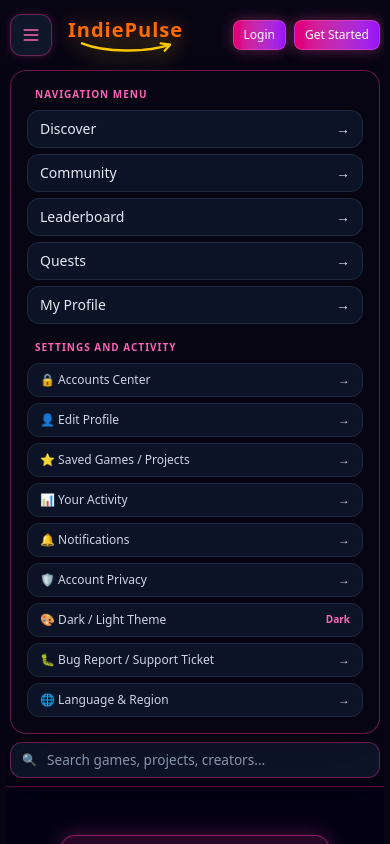
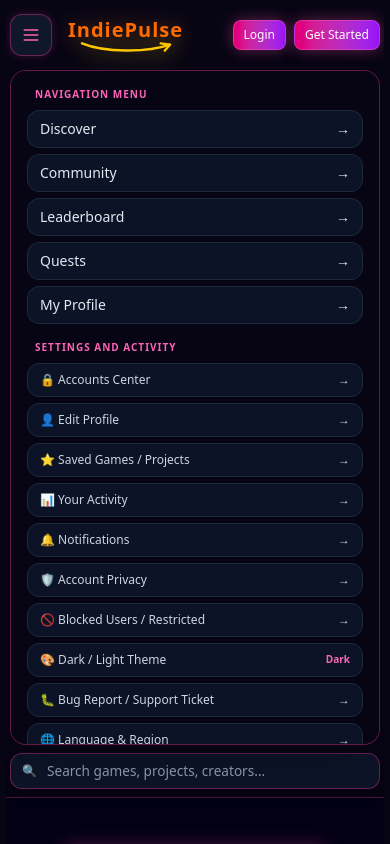
Before and after one commit to Patil-IndiePulse/IndiePulse, a Next.js app: page / in a window 390 px wide. Both pictures are taken after a click on the button "Toggle Menu". Shown: the top 844 px of the page. Built offline with nearby package versions, Linux system fonts and the light colour scheme.

Commit message:
add missing blocked users and data deactivation features to mobile menu matching laptop

```diff
--- a/app/page.tsx
+++ b/app/page.tsx
@@ -90,7 +90,7 @@ export default function Home() {
           </div>
         </div>
 
-        {/* Hamburger Menu Drawer containing Navigation & Settings & Activity features */}
+        {/* Hamburger Menu Drawer containing ALL Navigation & Settings features matching Laptop view */}
         {isMenuOpen && (
           <div className="w-full bg-[#070514] border border-pink-500/40 rounded-2xl p-4 flex flex-col gap-4 shadow-2xl transition-all animate-in fade-in slide-in-from-top-2 z-50 max-h-[80vh] overflow-y-auto">
 
@@ -116,7 +116,7 @@ export default function Home() {
               </div>
             </div>
 
-            {/* Section 2: Settings and Activity */}
+            {/* Section 2: Settings and Activity (Complete with all features including Blocked Users and Data Deactivation) */}
             <div>
               <div className="text-[10px] uppercase tracking-widest text-pink-400 font-bold px-2 mb-2">Settings and Activity</div>
               <div className="flex flex-col gap-1.5">
@@ -138,6 +138,9 @@ export default function Home() {
                 <a href="/settings/privacy" onClick={() => setIsMenuOpen(false)} className="px-3 py-2 bg-slate-900/80 hover:bg-pink-950/40 border border-slate-800 rounded-xl text-xs text-slate-300 hover:text-white transition-colors flex items-center justify-between">
                   <span>🛡️ Account Privacy</span> <span>→</span>
                 </a>
+                <a href="/settings/blocked" onClick={() => setIsMenuOpen(false)} className="px-3 py-2 bg-slate-900/80 hover:bg-pink-950/40 border border-slate-800 rounded-xl text-xs text-slate-300 hover:text-white transition-colors flex items-center justify-between">
+                  <span>🚫 Blocked Users / Restricted</span> <span>→</span>
+                </a>
                 <a href="/settings/theme" onClick={() => setIsMenuOpen(false)} className="px-3 py-2 bg-slate-900/80 hover:bg-pink-950/40 border border-slate-800 rounded-xl text-xs text-slate-300 hover:text-white transition-colors flex items-center justify-between">
                   <span>🎨 Dark / Light Theme</span> <span className="text-[10px] text-pink-400 font-bold">Dark</span>
                 </a>
@@ -146,6 +149,9 @@ export default function Home() {
                 </a>
                 <a href="/settings/language" onClick={() => setIsMenuOpen(false)} className="px-3 py-2 bg-slate-900/80 hover:bg-pink-950/40 border border-slate-800 rounded-xl text-xs text-slate-300 hover:text-white transition-colors flex items-center justify-between">
                   <span>🌐 Language & Region</span> <span>→</span>
+                </a>
+                <a href="/settings/data-download" onClick={() => setIsMenuOpen(false)} className="px-3 py-2 bg-slate-900/80 hover:bg-pink-950/40 border border-slate-800 rounded-xl text-xs text-slate-300 hover:text-white transition-colors flex items-center justify-between">
+                  <span>📥 Download Data & Account Deactivation</span> <span>→</span>
                 </a>
               </div>
             </div>
@@ -401,7 +407,7 @@ export default function Home() {
                 {isSending ? (
                   <>
                     <svg className="animate-spin -ml-1 mr-2 h-4 w-4 text-white" fill="none" viewBox="0 0 24 24">
-                      <circle className="opacity-25" cx="12" cy="12" r="10" stroke="currentColor" strokeWidth="4"></circle>
+                      <circle className="opacity-25" cy="12" cx="12" r="10" stroke="currentColor" strokeWidth="4"></circle>
                       <path className="opacity-75" fill="currentColor" d="M4 12a8 8 0 018-8V0C5.373 0 0 5.373 0 12h4zm2 5.291A7.962 7.962 0 014 12H0c0 3.042 1.135 5.824 3 7.938l3-2.647z"></path>
                     </svg>
                     Sending to Founder...
```
